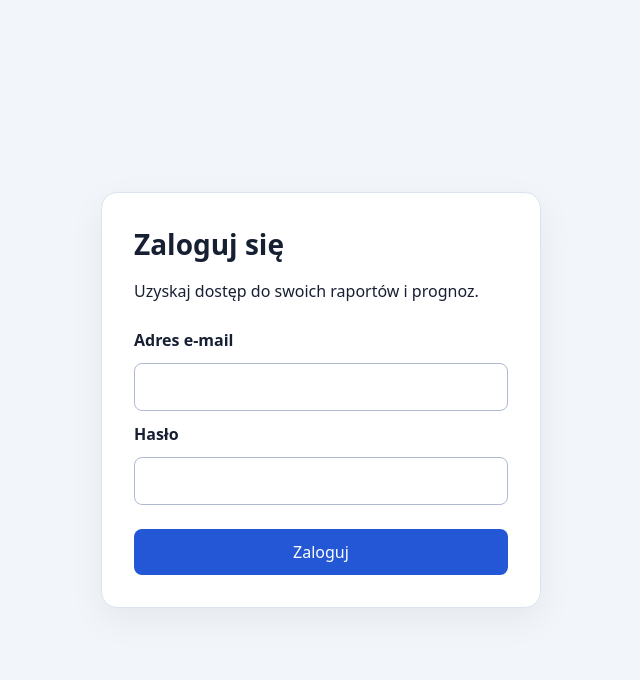
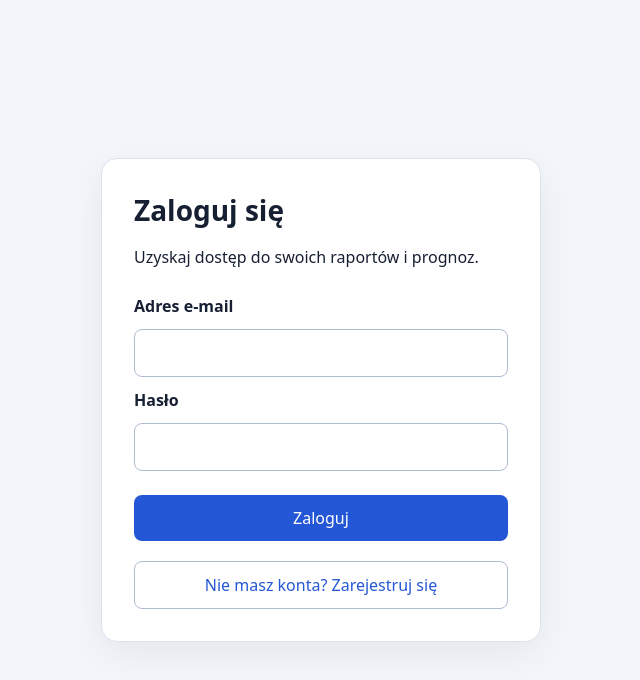
Before and after one commit to SooNlK/exercise-fatigue-model, a React (Vite) app in the folder frontend/: page / in a window 1280 px wide. Shown: the top 680 px of the page, without its empty margins (319-959 px from the left). Built offline with nearby package versions, Linux system fonts and the light colour scheme.

Commit message:
add user registration mode and validation to frontend

```diff
--- a/frontend/src/App.tsx
+++ b/frontend/src/App.tsx
@@ -1,6 +1,6 @@
 import { useState } from 'react'
 import type { FormEvent } from 'react'
-import { getCurrentUser, login } from './api'
+import { getCurrentUser, login, register } from './api'
 import type { User } from './api'
 
 type Session = {
@@ -8,26 +8,63 @@ type Session = {
   user: User
 }
 
+type Mode = 'login' | 'register'
+
 function App() {
+  const [mode, setMode] = useState<Mode>('login')
   const [email, setEmail] = useState('')
   const [password, setPassword] = useState('')
+  const [confirmPassword, setConfirmPassword] = useState('')
   const [session, setSession] = useState<Session | null>(null)
   const [isLoading, setIsLoading] = useState(false)
   const [error, setError] = useState('')
+  const [message, setMessage] = useState('')
 
-  async function handleLogin(event: FormEvent<HTMLFormElement>) {
+  const isRegister = mode === 'register'
+
+  function changeMode() {
+    setMode(isRegister ? 'login' : 'register')
+    setPassword('')
+    setConfirmPassword('')
+    setError('')
+    setMessage('')
+  }
+
+  async function handleSubmit(event: FormEvent<HTMLFormElement>) {
     event.preventDefault()
 
     if (isLoading) return
 
     setError('')
+    setMessage('')
+
+    // Powtórzenie hasła sprawdzamy tylko podczas rejestracji.
+    if (isRegister) {
+      if (password.length < 8) {
+        setError('Hasło musi mieć co najmniej 8 znaków.')
+        return
+      }
+
+      if (password !== confirmPassword) {
+        setError('Podane hasła muszą być takie same.')
+        return
+      }
+    }
+
     setIsLoading(true)
 
     try {
-      // Najpierw pobieramy token.
+      if (isRegister) {
+        const user = await register(email, password)
+
+        // Po utworzeniu konta wracamy do logowania.
+        setMode('login')
+        setEmail(user.email)
+        setPassword('')
+        setConfirmPassword('')
+        setMessage('Konto zostało utworzone. Możesz się zalogować.')
+      } else {
         const tokenResponse = await login(email, password)
-
-      // Następnie sprawdzamy token i pobieramy użytkownika.
         const user = await getCurrentUser(tokenResponse.access_token)
 
         setSession({
@@ -36,6 +73,8 @@ function App() {
         })
 
         setPassword('')
+        setConfirmPassword('')
+      }
     } catch (error) {
       setError(
         error instanceof Error
@@ -49,9 +88,12 @@ function App() {
 
   function handleLogout() {
     setSession(null)
+    setMode('login')
     setEmail('')
     setPassword('')
+    setConfirmPassword('')
     setError('')
+    setMessage('')
   }
 
   if (session) {
@@ -74,18 +116,31 @@ function App() {
 
   return (
     <main className="page">
-      <section className="card" aria-labelledby="login-title">
-        <h1 id="login-title">Zaloguj się</h1>
-        <p>Uzyskaj dostęp do swoich raportów i prognoz.</p>
+      <section className="card" aria-labelledby="auth-title">
+        <h1 id="auth-title">
+          {isRegister ? 'Utwórz konto' : 'Zaloguj się'}
+        </h1>
 
-        <form onSubmit={handleLogin} aria-busy={isLoading}>
+        <p>
+          {isRegister
+            ? 'Załóż konto, aby zapisywać raporty i sprawdzać prognozy.'
+            : 'Uzyskaj dostęp do swoich raportów i prognoz.'}
+        </p>
+
+        {message && (
+          <p className="success" role="status">
+            {message}
+          </p>
+        )}
+
+        <form onSubmit={handleSubmit} aria-busy={isLoading}>
           <fieldset disabled={isLoading}>
             <label htmlFor="email">Adres e-mail</label>
             <input
               id="email"
               name="email"
               type="email"
-              autoComplete="username"
+              autoComplete={isRegister ? 'email' : 'username'}
               value={email}
               onChange={(event) => setEmail(event.target.value)}
               maxLength={254}
@@ -97,12 +152,41 @@ function App() {
               id="password"
               name="password"
               type="password"
-              autoComplete="current-password"
+              autoComplete={
+                isRegister ? 'new-password' : 'current-password'
+              }
               value={password}
               onChange={(event) => setPassword(event.target.value)}
+              minLength={isRegister ? 8 : undefined}
+              maxLength={128}
+              aria-describedby={isRegister ? 'password-hint' : undefined}
+              required
+            />
+
+            {isRegister && (
+              <>
+                <p id="password-hint" className="hint">
+                  Hasło musi mieć od 8 do 128 znaków.
+                </p>
+
+                <label htmlFor="confirm-password">
+                  Powtórz hasło
+                </label>
+                <input
+                  id="confirm-password"
+                  name="confirm-password"
+                  type="password"
+                  autoComplete="new-password"
+                  value={confirmPassword}
+                  onChange={(event) =>
+                    setConfirmPassword(event.target.value)
+                  }
+                  minLength={8}
                   maxLength={128}
                   required
                 />
+              </>
+            )}
 
             {error && (
               <p className="error" role="alert">
@@ -111,10 +195,27 @@ function App() {
             )}
 
             <button type="submit">
-              {isLoading ? 'Logowanie…' : 'Zaloguj'}
+              {isLoading
+                ? isRegister
+                  ? 'Tworzenie konta…'
+                  : 'Logowanie…'
+                : isRegister
+                  ? 'Utwórz konto'
+                  : 'Zaloguj'}
             </button>
           </fieldset>
         </form>
+
+        <button
+          className="secondary"
+          type="button"
+          onClick={changeMode}
+          disabled={isLoading}
+        >
+          {isRegister
+            ? 'Masz już konto? Zaloguj się'
+            : 'Nie masz konta? Zarejestruj się'}
+        </button>
       </section>
     </main>
   )
--- a/frontend/src/api.ts
+++ b/frontend/src/api.ts
@@ -74,3 +74,19 @@ export function getCurrentUser(token: string): Promise<User> {
     },
   })
 }
+
+export function register(
+  email: string,
+  password: string,
+): Promise<User> {
+  return request<User>('/auth/register', {
+    method: 'POST',
+    headers: {
+      'Content-Type': 'application/json',
+    },
+    body: JSON.stringify({
+      email: email.trim(),
+      password,
+    }),
+  })
+}
--- a/frontend/src/index.css
+++ b/frontend/src/index.css
@@ -96,3 +96,29 @@ button:focus-visible {
   margin: 4px 0;
   color: #a51b28;
 }
+
+.success {
+  padding: 12px;
+  color: #176035;
+  background: #edf9f0;
+  border: 1px solid #b9dfc5;
+  border-radius: 8px;
+}
+
+.hint {
+  margin: 0;
+  color: #536078;
+  font-size: 14px;
+}
+
+button.secondary {
+  width: 100%;
+  margin-top: 20px;
+  color: #2457d6;
+  background: transparent;
+  border: 1px solid #aebbd0;
+}
+
+button.secondary:hover:not(:disabled) {
+  background: #edf2ff;
+}
```
Lines whose indentation alone changed are shown as unchanged.
